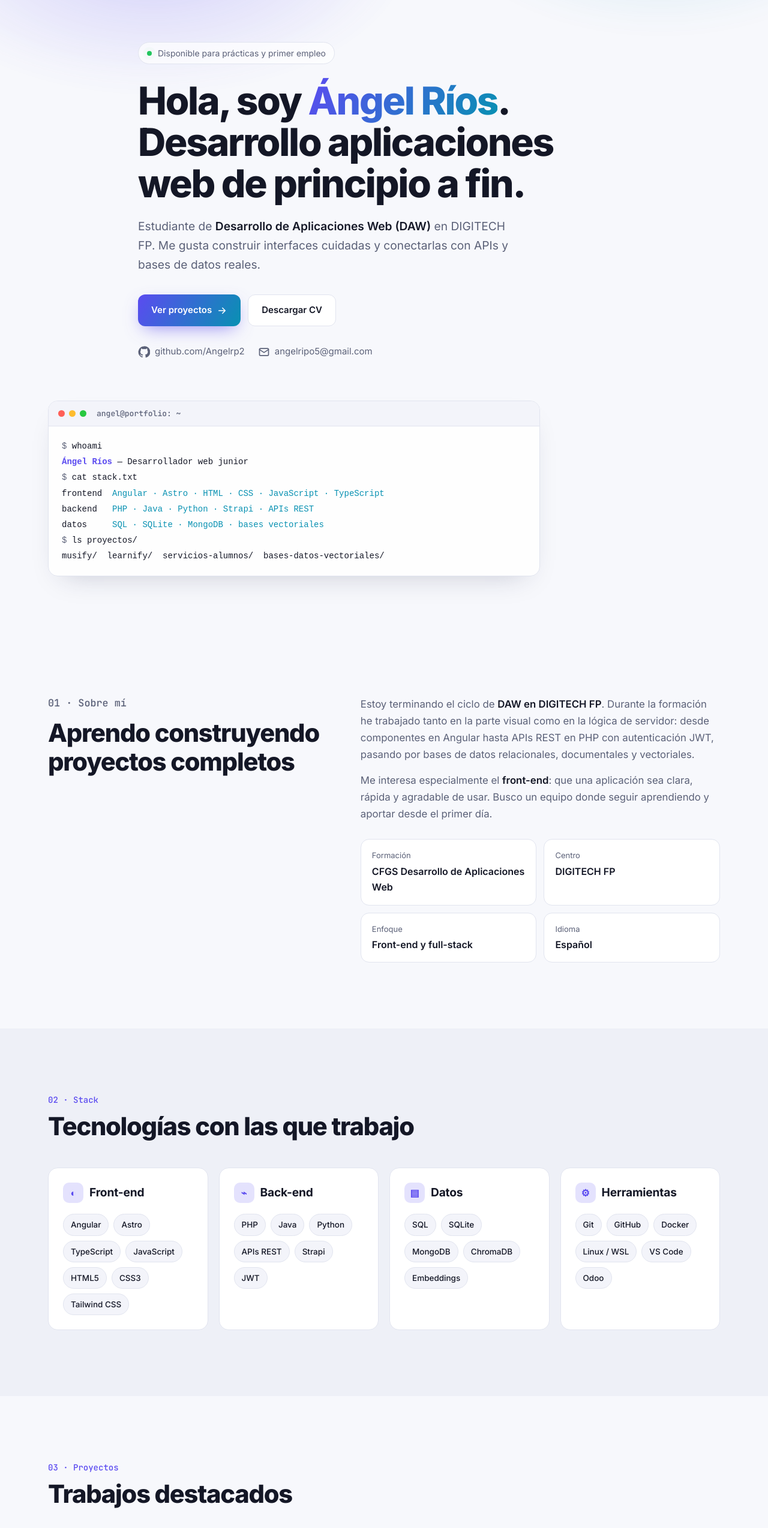
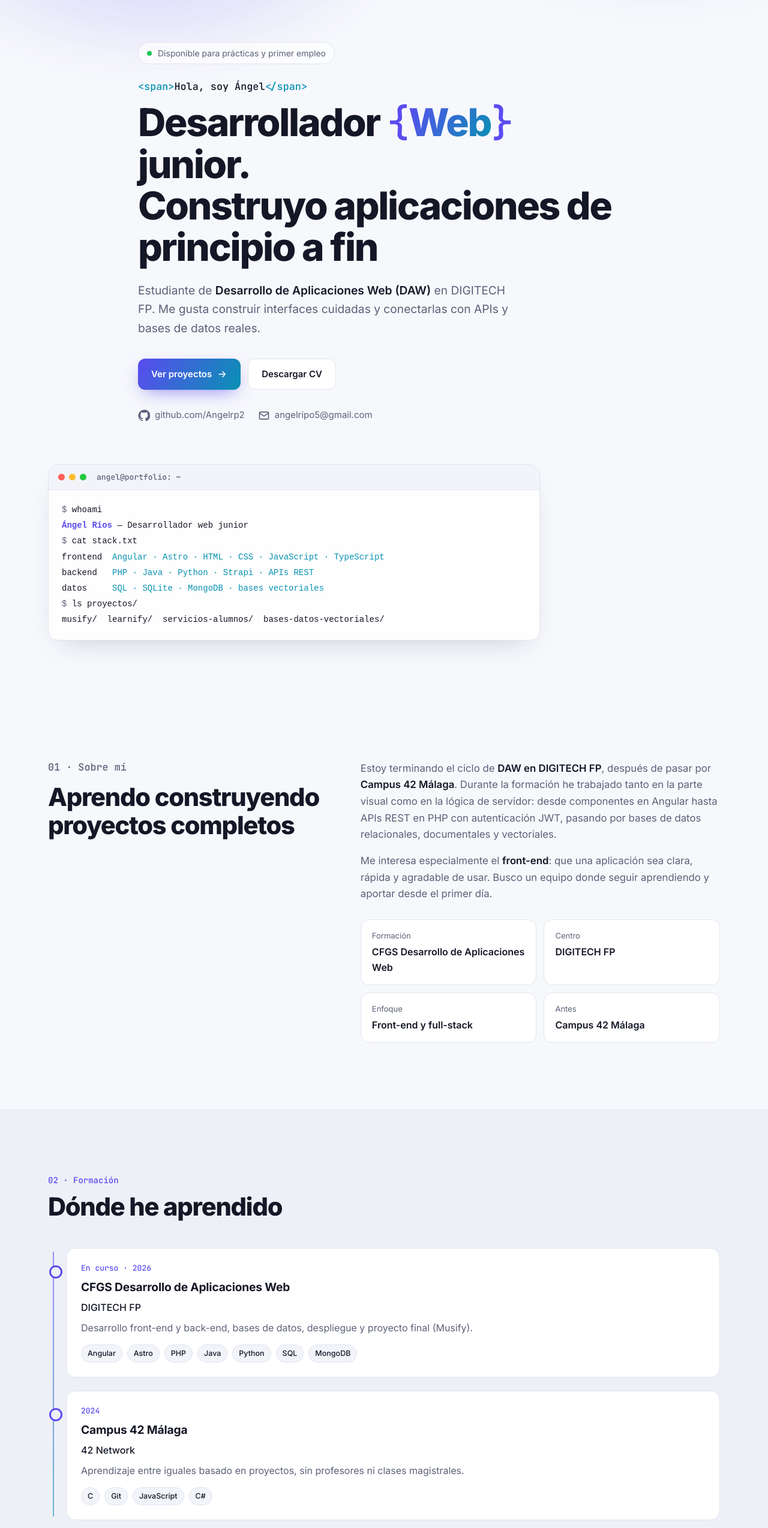
Before and after one commit to Angelrp2/portfolio, a plain HTML site: page index.html in a window 1280 px wide. Shown: the part 80-2628 px from the top of the page at 60% size. Drawn offline with Linux system fonts and the light colour scheme.

Commit message:
Añadir formación y detalles de código en la portada
Co-Authored-By: Claude Opus 5.5 <noreply@anthropic.com>

```diff
--- a/index.html
+++ b/index.html
@@ -20,6 +20,7 @@
       <a href="#inicio" class="logo"><span>ÁR</span> Ángel Ríos</a>
       <nav class="links" id="links">
         <a href="#sobre-mi">Sobre mí</a>
+        <a href="#formacion">Formación</a>
         <a href="#stack">Stack</a>
         <a href="#proyectos">Proyectos</a>
         <a href="#contacto">Contacto</a>
@@ -42,7 +43,8 @@
       <div class="glow"></div>
       <div class="wrap hero-inner">
         <p class="kicker reveal"><span class="dot"></span> Disponible para prácticas y primer empleo</p>
-        <h1 class="reveal">Hola, soy <span class="grad">Ángel Ríos</span>.<br>Desarrollo aplicaciones web de principio a fin.</h1>
+        <p class="hello reveal"><span class="tag">&lt;span&gt;</span>Hola, soy Ángel<span class="tag">&lt;/span&gt;</span></p>
+        <h1 class="reveal">Desarrollador <span class="brace">{</span><span class="grad">Web</span><span class="brace">}</span> junior.<br>Construyo aplicaciones de principio a fin<span class="cursor">_</span></h1>
         <p class="lead reveal">Estudiante de <strong>Desarrollo de Aplicaciones Web (DAW)</strong> en DIGITECH FP. Me gusta construir interfaces cuidadas y conectarlas con APIs y bases de datos reales.</p>
         <div class="cta reveal">
           <a href="#proyectos" class="btn primary">Ver proyectos
@@ -82,22 +84,46 @@ musify/  learnify/  servicios-alumnos/  bases-datos-vectoriales/<span class="car
           <h2>Aprendo construyendo proyectos completos</h2>
         </div>
         <div class="reveal">
-          <p>Estoy terminando el ciclo de <strong>DAW en DIGITECH FP</strong>. Durante la formación he trabajado tanto en la parte visual como en la lógica de servidor: desde componentes en Angular hasta APIs REST en PHP con autenticación JWT, pasando por bases de datos relacionales, documentales y vectoriales.</p>
+          <p>Estoy terminando el ciclo de <strong>DAW en DIGITECH FP</strong>, después de pasar por <strong>Campus 42 Málaga</strong>. Durante la formación he trabajado tanto en la parte visual como en la lógica de servidor: desde componentes en Angular hasta APIs REST en PHP con autenticación JWT, pasando por bases de datos relacionales, documentales y vectoriales.</p>
           <p>Me interesa especialmente el <strong>front-end</strong>: que una aplicación sea clara, rápida y agradable de usar. Busco un equipo donde seguir aprendiendo y aportar desde el primer día.</p>
           <dl class="facts">
             <div><dt>Formación</dt><dd>CFGS Desarrollo de Aplicaciones Web</dd></div>
             <div><dt>Centro</dt><dd>DIGITECH FP</dd></div>
             <div><dt>Enfoque</dt><dd>Front-end y full-stack</dd></div>
-            <div><dt>Idioma</dt><dd>Español</dd></div>
+            <div><dt>Antes</dt><dd>Campus 42 Málaga</dd></div>
           </dl>
         </div>
       </div>
     </section>
 
+    <!-- FORMACIÓN -->
+    <section id="formacion" class="section alt">
+      <div class="wrap">
+        <p class="eyebrow reveal">02 · Formación</p>
+        <h2 class="reveal">Dónde he aprendido</h2>
+        <ol class="timeline">
+          <li class="reveal">
+            <span class="t-date">En curso · 2026</span>
+            <h3>CFGS Desarrollo de Aplicaciones Web</h3>
+            <p class="t-place">DIGITECH FP</p>
+            <p>Desarrollo front-end y back-end, bases de datos, despliegue y proyecto final (Musify).</p>
+            <ul class="chips sm"><li>Angular</li><li>Astro</li><li>PHP</li><li>Java</li><li>Python</li><li>SQL</li><li>MongoDB</li></ul>
+          </li>
+          <li class="reveal">
+            <span class="t-date">2024</span>
+            <h3>Campus 42 Málaga</h3>
+            <p class="t-place">42 Network</p>
+            <p>Aprendizaje entre iguales basado en proyectos, sin profesores ni clases magistrales.</p>
+            <ul class="chips sm"><li>C</li><li>Git</li><li>JavaScript</li><li>C#</li></ul>
+          </li>
+        </ol>
+      </div>
+    </section>
+
     <!-- STACK -->
-    <section id="stack" class="section alt">
+    <section id="stack" class="section">
       <div class="wrap">
-        <p class="eyebrow reveal">02 · Stack</p>
+        <p class="eyebrow reveal">03 · Stack</p>
         <h2 class="reveal">Tecnologías con las que trabajo</h2>
         <div class="stack-grid">
           <article class="stack-card reveal">
@@ -121,9 +147,9 @@ musify/  learnify/  servicios-alumnos/  bases-datos-vectoriales/<span class="car
     </section>
 
     <!-- PROYECTOS -->
-    <section id="proyectos" class="section">
+    <section id="proyectos" class="section alt">
       <div class="wrap">
-        <p class="eyebrow reveal">03 · Proyectos</p>
+        <p class="eyebrow reveal">04 · Proyectos</p>
         <h2 class="reveal">Trabajos destacados</h2>
         <div class="filters reveal" role="tablist" aria-label="Filtrar proyectos">
           <button class="filter active" data-filter="all">Todos</button>
@@ -213,9 +239,9 @@ musify/  learnify/  servicios-alumnos/  bases-datos-vectoriales/<span class="car
     </section>
 
     <!-- CONTACTO -->
-    <section id="contacto" class="section alt">
+    <section id="contacto" class="section">
       <div class="wrap contact reveal">
-        <p class="eyebrow">04 · Contacto</p>
+        <p class="eyebrow">05 · Contacto</p>
         <h2>¿Hablamos?</h2>
         <p class="lead">Estoy buscando prácticas o mi primer puesto como desarrollador web. Escríbeme y te respondo lo antes posible.</p>
         <div class="contact-box">
--- a/styles.css
+++ b/styles.css
@@ -267,3 +267,19 @@ h3 { font-size: 1.2rem; letter-spacing: -.01em; font-weight: 700; }
   .projects, .stack-grid, .facts { grid-template-columns: 1fr; }
   .terminal pre { font-size: 12.5px; padding: 16px; }
 }
+
+/* Detalles de código (inspirados en la web anterior) */
+.hello { font: 500 1.05rem "JetBrains Mono", monospace; color: var(--text); margin-bottom: 14px; }
+.tag { color: var(--accent-2); }
+.brace { font-family: "JetBrains Mono", monospace; font-weight: 500; color: var(--accent); }
+.cursor { color: var(--accent); animation: blink 1s steps(1) infinite; margin-left: 2px; }
+
+/* TIMELINE */
+.timeline { list-style: none; position: relative; margin-top: 44px; display: grid; gap: 22px; padding-left: 30px; }
+.timeline::before { content: ""; position: absolute; left: 8px; top: 6px; bottom: 6px; width: 2px; background: linear-gradient(var(--accent), var(--accent-2)); border-radius: 2px; opacity: .6; }
+.timeline > li { position: relative; padding: 24px; border-radius: var(--radius); border: 1px solid var(--border); background: var(--surface); display: grid; gap: 8px; }
+.timeline > li::before { content: ""; position: absolute; left: -29px; top: 28px; width: 16px; height: 16px; border-radius: 50%; background: var(--bg-alt); border: 3px solid var(--accent); }
+.t-date { font: 500 13px "JetBrains Mono", monospace; color: var(--accent); }
+.t-place { color: var(--text); font-weight: 500; margin-top: -4px; }
+.timeline > li > p:not(.t-place) { color: var(--muted); }
+.timeline .chips { margin-top: 6px; }
```
Also changed, not shown: 1 other file.
